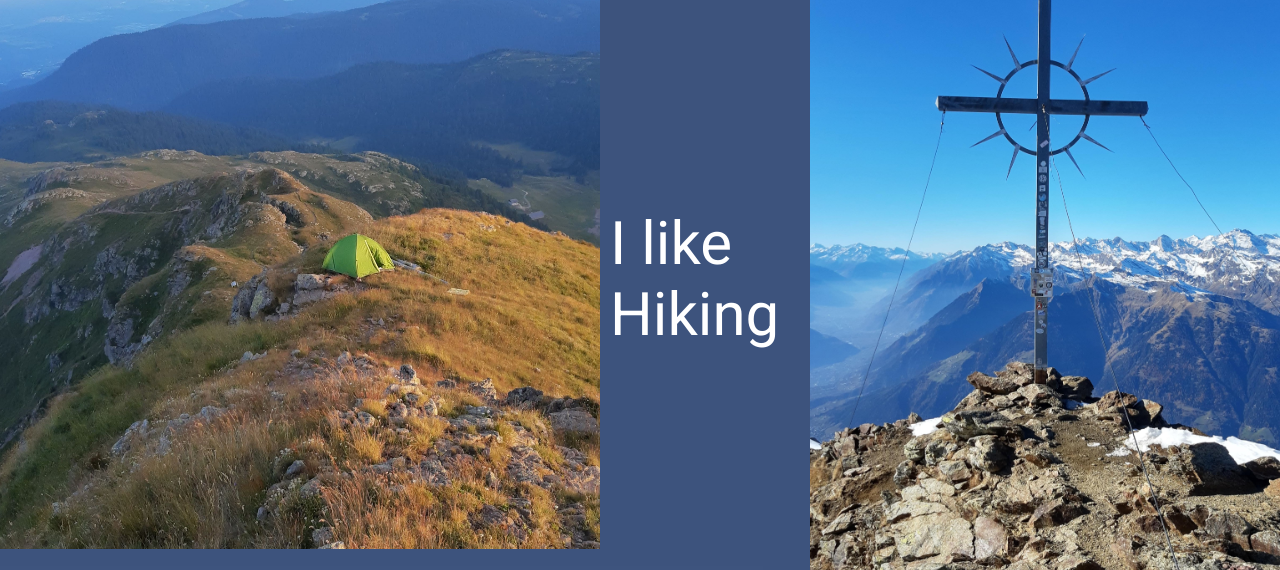
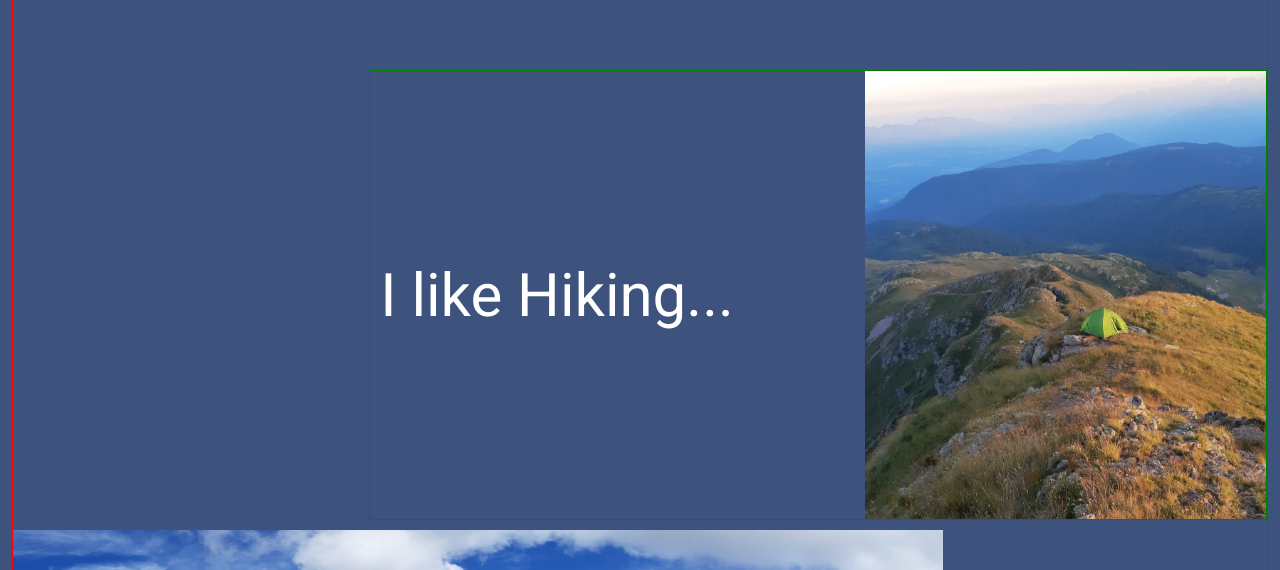
Before and after one commit to Armingross/myWebsite, a React (Create React App) app: page /aboutMe in a window 1280 px wide. Shown: the part 1721-2291 px from the top of the page. Built offline with nearby package versions, Linux system fonts and the light colour scheme.

Commit message:
making big change

```diff
--- a/src/components/aboutMe/aboutMe.css
+++ b/src/components/aboutMe/aboutMe.css
@@ -1,16 +1,17 @@
 .aboutMedisplay {
     height: auto;
     background-color: rgba(2, 31, 86, 0.765);/*
-    background-color: rgba(25, 77, 3, 0.761); */
+    background-color: rgba(10, 125, 153, 0.521); */
     display: flex;
     flex-direction: column;
+    align-items: center;
 }
 
-.whiteBoxDiv {
+.page {
     display: flex;
-    width: 100%;
-    height: 100vh;/*
-    border: 1px solid red; */
+    width: 98%;
+    height: 100vh;
+    border: 1px solid red;
 }
 
 .text {
@@ -22,10 +23,11 @@
 }
 
 /* Im from Sarnthein Page */
-#firstPageBox {
+#firstPage {
     flex-direction: column;
     align-items: center;
     justify-content: flex-end;
+    width: 100%;
 }
 
 .firstPagePicture {
@@ -41,7 +43,7 @@
 
 
 /* Where Sarnthein is Page */
-#secondPageBox {
+#secondPage {
     align-items: center;
     justify-content: space-evenly;
 }
@@ -59,15 +61,27 @@
 
 
 /* Hiking Page */
-#thirdBox {
+#thirdPage {
     display: flex;
-    align-items: center;
-    justify-content: space-evenly;
+    flex-direction: column;
+    justify-content: center;
+    height: 100vw;
 }
 
 .thirdPictureOne {
-    width: 600px;
-    align-self: flex-start;
+    height: 100%;
+    align-self: flex-end;
+}
+
+.thridTextPictureBox {
+    display: flex;
+    justify-content: space-between;
+    align-items: center;
+    height: 35vw;
+    width: 70vw;
+    border: 1px solid green;
+    align-self: flex-end;
+    margin-bottom: 10px;
 }
 
 #thirdTextBox {
@@ -75,24 +89,26 @@
 }
 
 .thirdPictureTwo {
-    width: 470px;
-    align-self: flex-end;
+    height: 35vw;
+    align-self: flex-start;
 }
 
 
+
+
 /* Traveling Page */
-#fourthBox {
+#fourthPage {
     display: flex;
     align-items: center;
     justify-content: space-evenly;
 }
 
 .fourthPictureOne {
-    width: 300px;
+    width: 400px;
 }
 
 #FourthTextPictureBox {
-    width: 300px;
+    width: 400px;
     display: flex;
     flex-direction: column;
     align-self: flex-end;
@@ -100,6 +116,7 @@
 
 #fourthTextBox {
     justify-content: center;
+    height: 188px;
 }
 
 .fourthPictureTwo {
@@ -107,6 +124,17 @@
 }
 
 .travelPictureTwo {
-    width: 300px;
+    width: 400px;
     height: auto;
 }
+
+/* Sport Page */
+#fifthPage {
+    display: flex;
+    align-items: center;
+    justify-content: space-evenly;
+}
+
+.sportPicture {
+    width: 400px;
+}
--- a/src/components/aboutMe/aboutMe.js
+++ b/src/components/aboutMe/aboutMe.js
@@ -28,9 +28,9 @@ export default function Home(){
             </div>
 
             {/* First Page */}
-            <div className="whiteBoxDiv" id="firstPageBox">
+            <div className="page" id="firstPage">
                 {/* Text Box */}
-                <div className="whiteBox" id="firstPageTextBox">
+                <div id="firstPageTextBox">
                     <p className="text">I'm from Sarnthein</p>
                 </div>
                 {/* Picture */}
@@ -38,7 +38,7 @@ export default function Home(){
             </div>
 
             {/* Second Page */}
-            <div className="whiteBoxDiv" id="secondPageBox">
+            <div className="page" id="secondPage">
                 {/* Text Box */}
                 <div className="secondPageTextBox">
                     <p className="text">Which is Located</p>
@@ -52,20 +52,22 @@ export default function Home(){
             </div>
 
             {/* Third Page */}
-            <div className="whiteBoxDiv" id="thirdBox">
-                <img src="img/hikingTent.jpg" alt="picture of a Tent" className="thirdPictureOne"/>
-                <div className="whiteBox" id="thirdTextBox">
-                    <p className="text">I like Hiking</p>
+            <div className="page" id="thirdPage">
+                <div className="thridTextPictureBox">
+                    <div id="thirdTextBox">
+                        <p className="text">I like Hiking...</p>
+                    </div>
+                    <img src="img/hikingTent.jpg" alt="picture of a Tent" className="thirdPictureOne"/>
                 </div>
-                <img src="img/hirzerKreuz.jpg" alt="picture of a cross on mountain" className="thirdPictureTwo"/>
+                <img src="img/jakobsSpitzePanorama.jpg" alt="picture of a Tent" className="thirdPictureTwo"/>
             </div>
 
             {/* Traveling page */}
-            <div className="whiteBoxDiv" id="fourthBox">
+            <div className="page" id="fourthPage">
                 <img src="img/grandCanyon.jpg" alt="picture of me at the Grand Canyon" className="fourthPictureOne"/>
-                <div className="whiteBox" id="FourthTextPictureBox">
+                <div id="FourthTextPictureBox">
                     <div id="fourthTextBox">
-                            <p className="text">I like Traveling</p>
+                            <p className="text">Traveling...</p>
                     </div>
                     <img src="img/newYork.jpg" alt="picture of the New York Skyline" className="fourthPictureTwo"/>
                 </div>
@@ -73,15 +75,17 @@ export default function Home(){
             </div>
 
             {/* Fifth page */}
-            <div className="whiteBoxDiv">
-                <div className="whiteBox"></div>
-                <div className="whiteBox"></div>
+            <div className="page" id="fifthPage">
+                <div>
+                    <p className="text">Sport...</p>
+                </div>
+                <img src="img/volleyball.jpg" alt="picture of me playing volleyball" className="sportPicture"/>
             </div>
 
             {/* Sixth page */}
-            <div className="whiteBoxDiv">
-                <div className="whiteBox"></div>
-                <div className="whiteBox"></div>
+            <div className="page">
+                <div></div>
+                <div></div>
             </div>
 
         </div>
```
Also changed, not shown: 1 other file (tests, documents, lock files or other folders).
